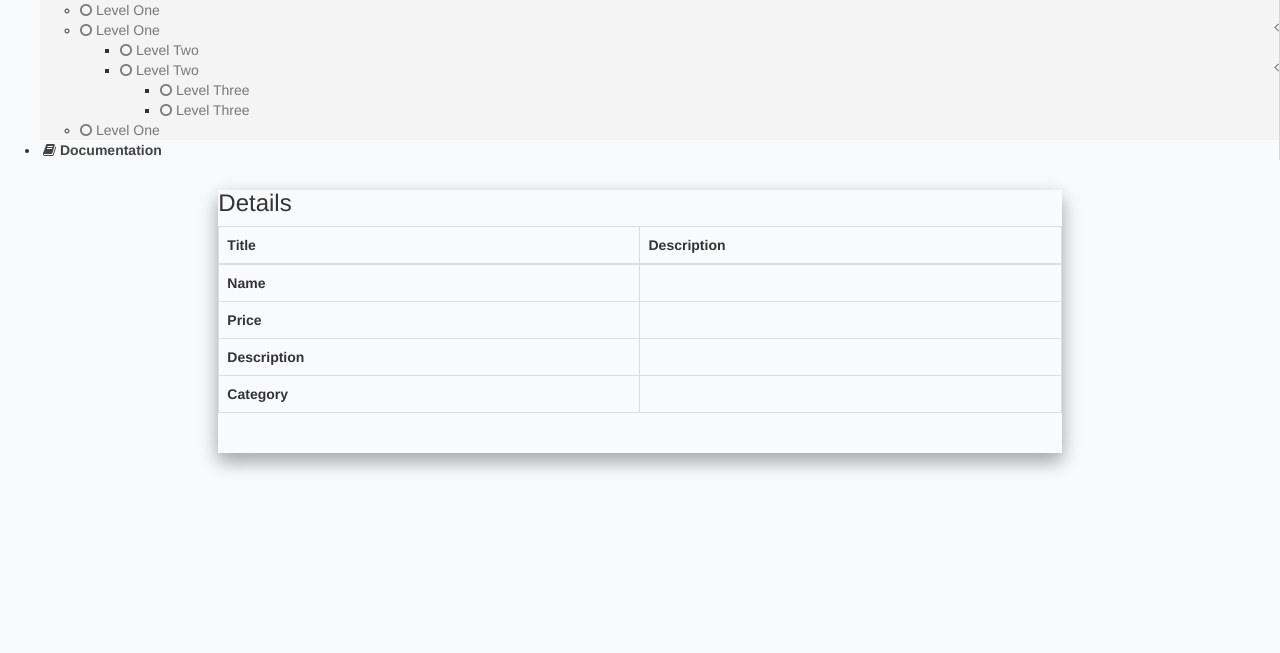
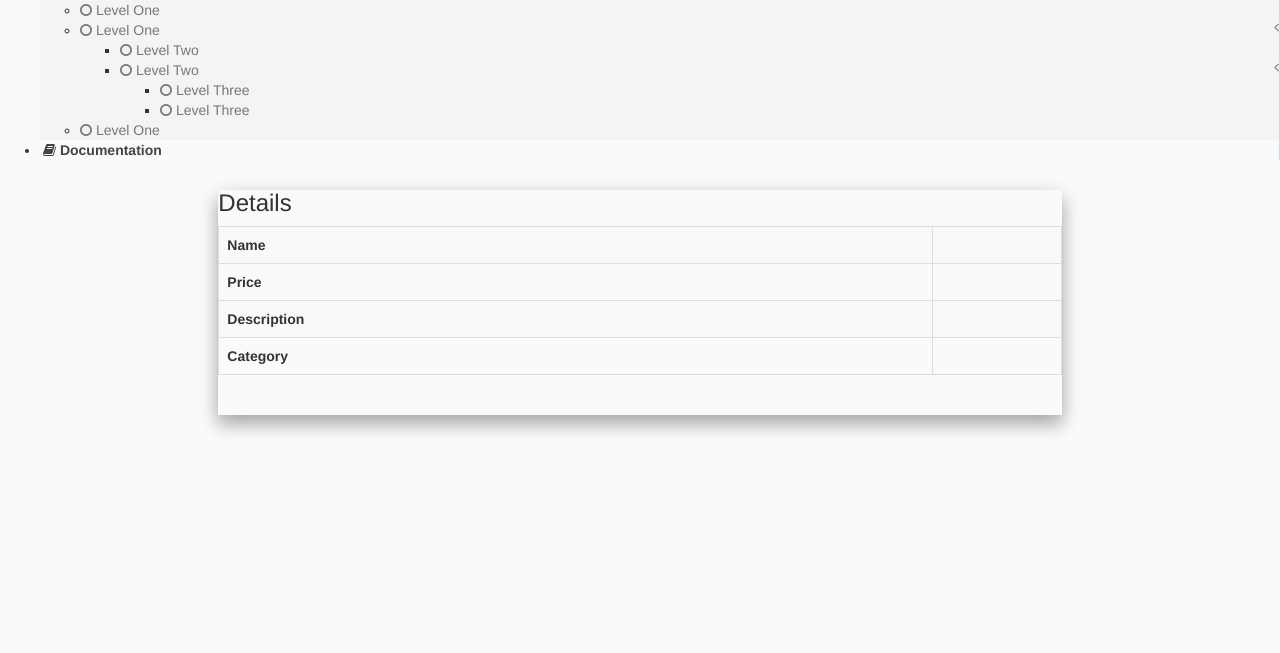
Before and after one commit to HarshGundecha/codeigniter-CRUD-product, a CodeIgniter app: the page made by application/views/product_detail.php in a window 1280 px wide. Shown: the part 692-1345 px from the top of the page. Run offline with CodeIgniter, Linux system fonts and the light colour scheme; data that the repository does not hold is empty; some libraries are stand-ins or nearby versions.

Commit message:
minor fixes

```diff
--- a/application/views/product_detail.php
+++ b/application/views/product_detail.php
@@ -64,13 +64,7 @@
 						</div>
 						<!-- /.box-header -->
 						<div class="box-body">
-							<table id="product" class="table table-bordered table-hover">
-								<thead>
-								<tr>
-									<th>Title</th>
-									<th>Description</th>
-								</tr>
-								</thead>
+							<table class="table table-bordered table-striped">
 								<tbody>
 									<?php
 									echo "<tr><th>Name</th><td>{$product[0]->PName}</td></tr>";
```
